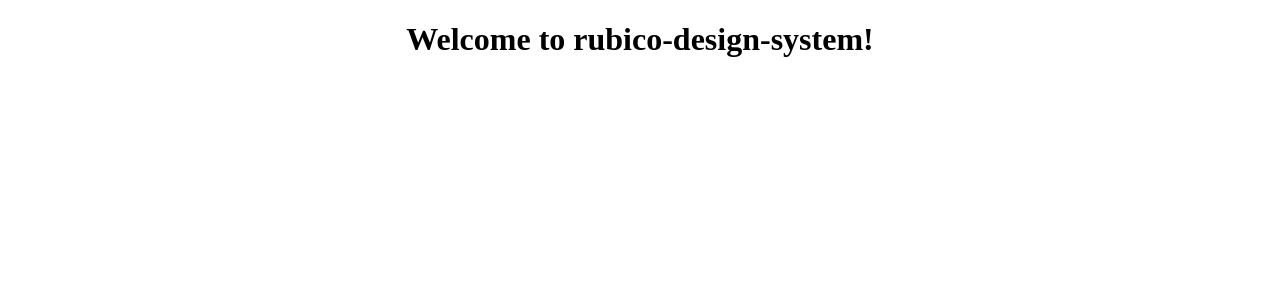
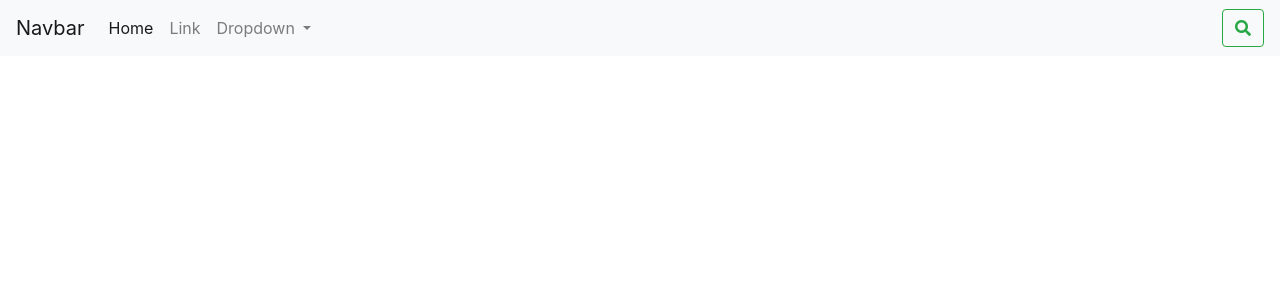
Before and after one commit to itsgauravgaur/rubico-design-system, an Angular app: page / in a window 1280 px wide. Shown: the top 300 px of the page. Built offline with nearby package versions, Linux system fonts and the light colour scheme.

Commit message:
1. add bootstrap 2. add font awesome 3. add bootstrap navbar

```diff
--- a/angular.json
+++ b/angular.json
@@ -28,18 +28,21 @@
                             "src/assets"
                         ],
                         "styles": [
+                            "node_modules/bootstrap/dist/css/bootstrap.min.css",
+                            "node_modules/@fortawesome/fontawesome-free/css/all.min.css",
                             "src/styles.styl"
                         ],
-            "scripts": []
+                        "scripts": [
+                            "node_modules/jquery/dist/jquery.min.js",
+                            "node_modules/bootstrap/dist/js/bootstrap.min.js"
+                        ]
                     },
                     "configurations": {
                         "production": {
-              "fileReplacements": [
-                {
+                            "fileReplacements": [{
                                 "replace": "src/environments/environment.ts",
                                 "with": "src/environments/environment.prod.ts"
-                }
-              ],
+                            }],
                             "optimization": true,
                             "outputHashing": "all",
                             "sourceMap": false,
@@ -49,8 +52,7 @@
                             "extractLicenses": true,
                             "vendorChunk": false,
                             "buildOptimizer": true,
-              "budgets": [
-                {
+                            "budgets": [{
                                     "type": "initial",
                                     "maximumWarning": "2mb",
                                     "maximumError": "5mb"
@@ -124,6 +126,7 @@
                     }
                 }
             }
-    }},
+        }
+    },
     "defaultProject": "rubico-design-system"
 }
--- a/package.json
+++ b/package.json
@@ -19,6 +19,10 @@
     "@angular/platform-browser": "~8.2.0",
     "@angular/platform-browser-dynamic": "~8.2.0",
     "@angular/router": "~8.2.0",
+    "@fortawesome/fontawesome-free": "^5.10.1",
+    "bootstrap": "^4.3.1",
+    "jquery": "^3.4.1",
+    "popper": "^1.0.1",
     "rxjs": "~6.4.0",
     "tslib": "^1.10.0",
     "zone.js": "~0.9.1"
--- a/src/app/app.component.html
+++ b/src/app/app.component.html
@@ -1,6 +1 @@
-<!--The content below is only a placeholder and can be replaced.-->
-<div style="text-align:center">
-    <h1>
-        Welcome to {{ title }}!
-    </h1>
-</div>
+<app-header></app-header>
--- a/src/app/app.component.ts
+++ b/src/app/app.component.ts
@@ -6,5 +6,5 @@
   styleUrls: ['./app.component.styl']
 })
 export class AppComponent {
-  title = 'rubico-design-system';
+
 }
--- a/src/app/app.module.ts
+++ b/src/app/app.module.ts
@@ -2,10 +2,12 @@
 import { NgModule } from '@angular/core';
 
 import { AppComponent } from './app.component';
+import { HeaderComponent } from './header/header.component';
 
 @NgModule({
   declarations: [
-    AppComponent
+    AppComponent,
+    HeaderComponent
   ],
   imports: [
     BrowserModule
--- /dev/null
+++ b/src/app/header/header.component.html
@@ -0,0 +1,32 @@
+<nav class="navbar navbar-expand-lg navbar-light bg-light">
+    <a class="navbar-brand" href="#">Navbar</a>
+    <button class="navbar-toggler" type="button" data-toggle="collapse" data-target="#navbarSupportedContent" aria-controls="navbarSupportedContent" aria-expanded="false" aria-label="Toggle navigation">
+      <span class="navbar-toggler-icon"></span>
+    </button>
+
+    <div class="collapse navbar-collapse" id="navbarSupportedContent">
+        <ul class="navbar-nav mr-auto">
+            <li class="nav-item active">
+                <a class="nav-link" href="#">Home <span class="sr-only">(current)</span></a>
+            </li>
+            <li class="nav-item">
+                <a class="nav-link" href="#">Link</a>
+            </li>
+            <li class="nav-item dropdown">
+                <a class="nav-link dropdown-toggle" href="#" id="navbarDropdown" role="button" data-toggle="dropdown" aria-haspopup="true" aria-expanded="false">
+            Dropdown
+          </a>
+                <div class="dropdown-menu" aria-labelledby="navbarDropdown">
+                    <a class="dropdown-item" href="#">Action</a>
+                    <a class="dropdown-item" href="#">Another action</a>
+                    <div class="dropdown-divider"></div>
+                    <a class="dropdown-item" href="#">Something else here</a>
+                </div>
+            </li>
+        </ul>
+        <form class="form-inline my-2 my-lg-0">
+            <input class="form-control mr-sm-2 srch" type="search" placeholder="Search" aria-label="Search">
+            <button class="btn btn-outline-success my-2 my-sm-0 srch-button" type="button"><i class="fas fa-search"></i></button>
+        </form>
+    </div>
+</nav>
--- /dev/null
+++ b/src/app/header/header.component.styl
@@ -0,0 +1,2 @@
+.srch
+    display:none;
--- /dev/null
+++ b/src/app/header/header.component.ts
@@ -0,0 +1,15 @@
+import { Component, OnInit } from '@angular/core';
+
+@Component({
+  selector: 'app-header',
+  templateUrl: './header.component.html',
+  styleUrls: ['./header.component.styl']
+})
+export class HeaderComponent implements OnInit {
+
+  constructor() { }
+
+  ngOnInit() {
+  }
+
+}
--- a/src/index.html
+++ b/src/index.html
@@ -1,14 +1,17 @@
 <!doctype html>
 <html lang="en">
+
 <head>
-  <meta charset="utf-8">
-  <title>RubicoDesignSystem</title>
-  <base href="/">
+    <meta charset="utf-8">
+    <title>Rubico Design System</title>
+    <base href="/">
 
-  <meta name="viewport" content="width=device-width, initial-scale=1">
-  <link rel="icon" type="image/x-icon" href="favicon.ico">
+    <meta name="viewport" content="width=device-width, initial-scale=1">
+    <link rel="icon" type="image/x-icon" href="favicon.ico">
 </head>
+
 <body>
-  <app-root></app-root>
+    <app-root></app-root>
 </body>
+
 </html>
```
Also changed, not shown: 1 other file (tests, documents, lock files or other folders). Lines whose indentation alone changed are shown as unchanged.
